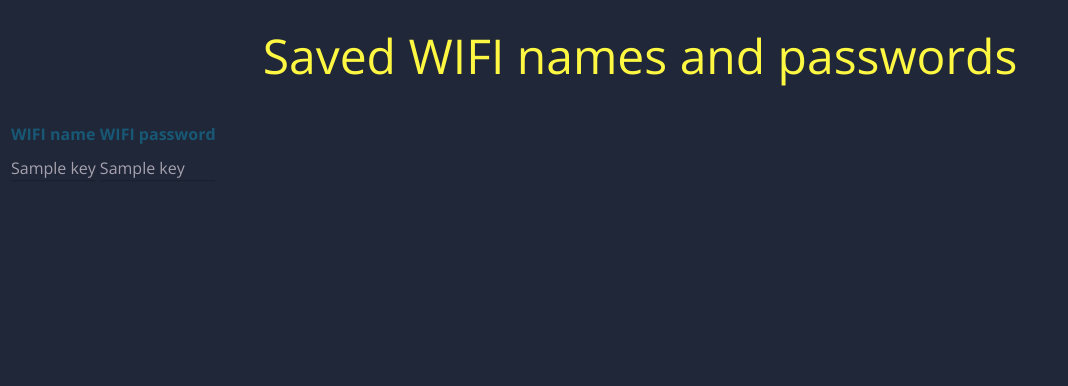
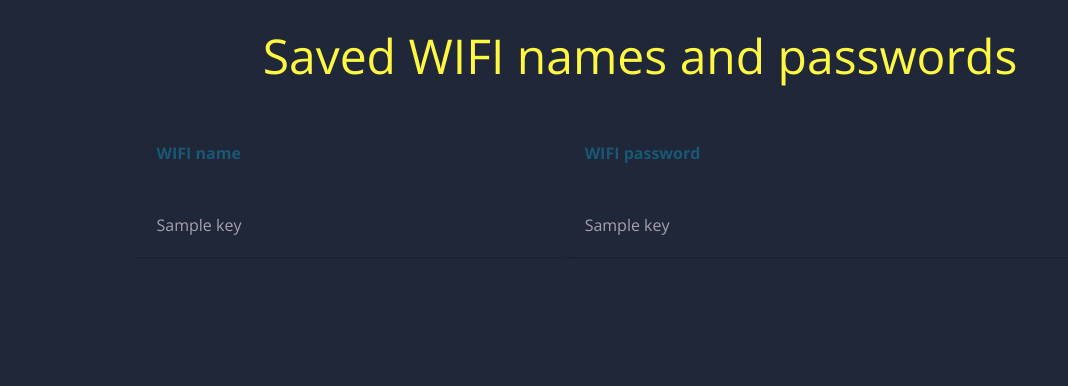
Before and after one commit to niteqela1/SiguriaNeInternet, a Python web app: template Templates/index.html in a window 1280 px wide. Shown: the top 386 px of the page, without its empty margins (0-1068 px from the left). Run offline with Jinja, Linux system fonts and the light colour scheme; the template is opened without the code that fills it: most values are stand-ins (such as "Sample title", 1, 10 or a date in 2020).

Commit message:
Styling the rows and columns

```diff
--- a/Static/style.css
+++ b/Static/style.css
@@ -51,3 +51,18 @@ h2 a {
 	   -moz-box-shadow: 0 2px 2px -2px #0E1119;
 	        box-shadow: 0 2px 2px -2px #0E1119;
 }
+
+.container {
+  text-align: left;
+  overflow: hidden;
+  width: 80%;
+  margin: 0 auto;
+display: table;
+padding: 0 0 8em 0;
+}
+
+.container td, .container th {
+  padding-bottom: 2%;
+  padding-top: 2%;
+padding-left:2%;
+}
```
